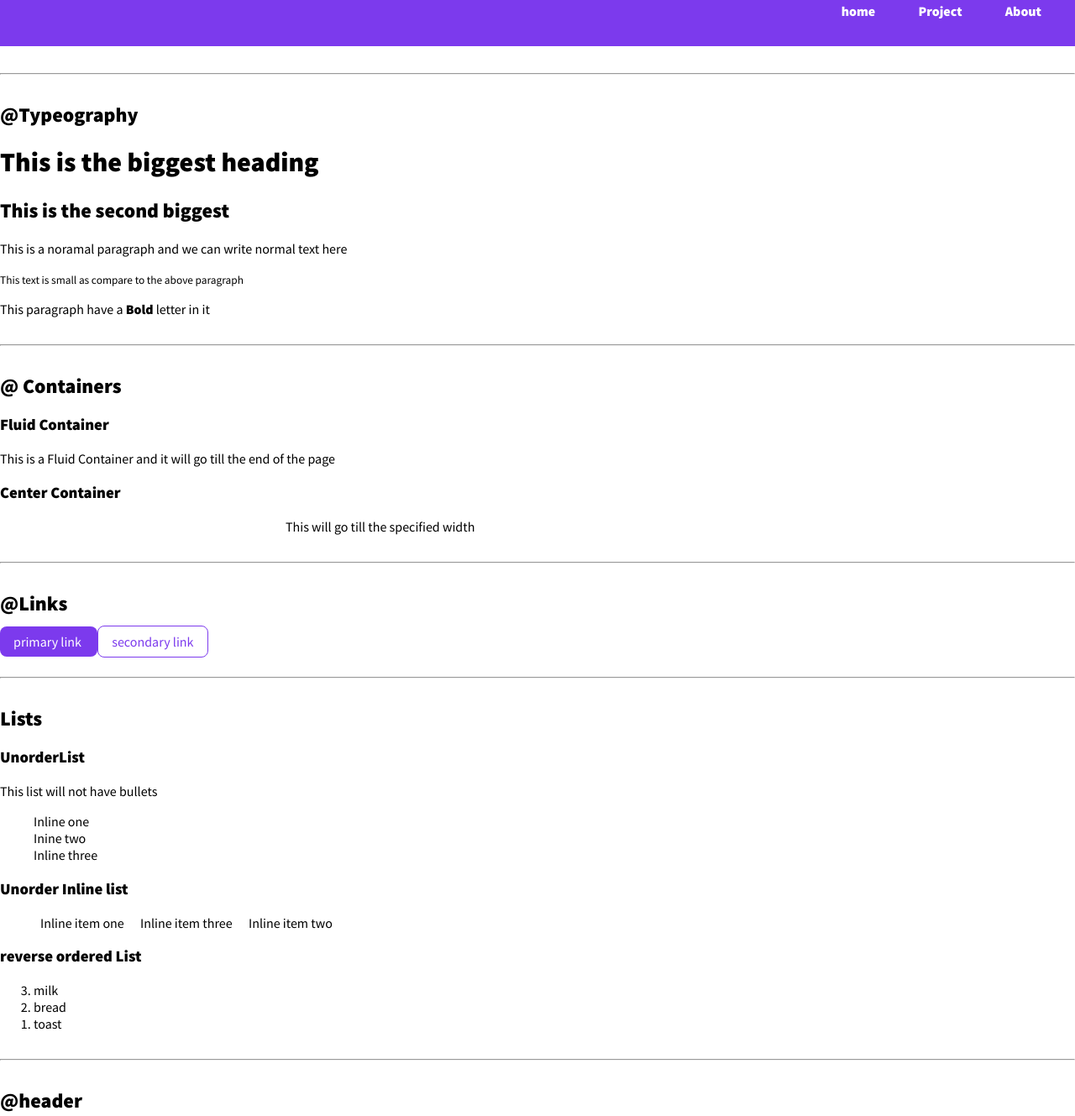
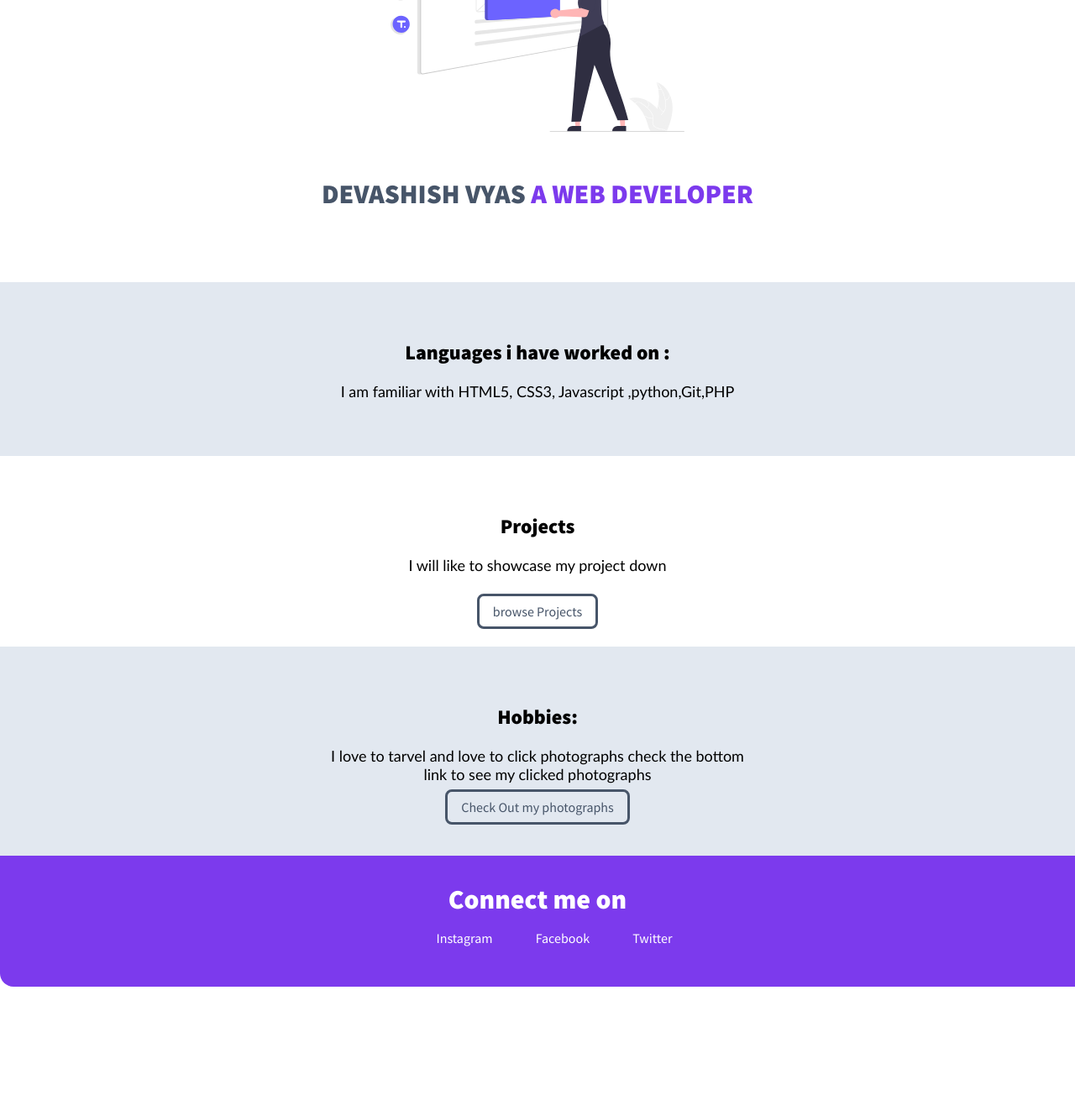
Before and after one commit to Devashishvyas9/neog_camp_lesson03, a plain HTML site: page index.html in a window 1280 px wide. Shown: the part 269-1598 px from the top of the page at 84% size. After the commit the page ends 1444 px from the top, so only its background shows below. Drawn offline with Linux system fonts and the light colour scheme.

Commit message:
new index.html

```diff
--- a/index.html
+++ b/index.html
@@ -5,142 +5,89 @@
     <meta charset="UTF-8">
     <meta http-equiv="X-UA-Compatible" content="IE=edge">
     <meta name="viewport" content="width=device-width, initial-scale=1.0">
-    <title> Component Library</title>
-
+    <title>Document</title>
     <link href="style.css" rel="stylesheet" />
-
 
 </head>
 
 <body>
-    <h1>Devashish's Component Library</h1>
+
+    <nav class="navigation container">
+
+        <div class="nav-brand"> I AM A DEVLOVER</div>
+        <ul class="list-non-bullet nav-pills">
+            <li class="list-item-inline">
+                <a class="link link-active" href="/">HOME</a>
+            </li>
+            <li class="list-item-inline">
+                <a class="link link-active" href="/">PROJECT</a>
+            </li>
+            <li class="list-item-inline">
+                <a class="link link-active" href="/">BLOG</a>
+            </li>
+        </ul>
+    </nav>
+    <header class="hero">
+        <img class="hero-img" src="images/image.svg" />
+
+        <h1 class="hero-heading">DEVASHISH VYAS <span class="heading-inverted">A WEB DEVELOPER</span></h1>
+    </header>
+
+    <section class="section ow">
+        <div class="container-center">
+
+            <h1><b>Languages i  have worked on : </b> </h1>
+            <p> I am familiar with HTML5, CSS3, Javascript ,python,Git,PHP </p>
+        </div>
+    </section>
+
+
+    <section class="section">
+        <div class="container-center">
+
+            <h1>Projects </h1>
+            <p>I will like to showcase my project down </p>
+        </div>
+        <a class="link link-secondary" href="/lib/components.html">browse Projects</a>
+    </section>
+
+
+
+
+
+    <section class="section ow">
+        <div class="container-center">
+
+            <h1><b>Hobbies: </b> </h1>
+            <p> I love to tarvel and love to click photographs check the bottom link to see my clicked photographs </p>
+            <a class="link link-secondary" href="/images/image.svg">Check Out my photographs</a>
+        </div>
+    </section>
 
 
 
 
 
 
-    <p>I am attending neog camp and i want to make a Library which would make all my project look good </p>
-    <hr>
 
-    <h2>@NAV</h2>
-    <nav class="navigation container">
-
-        <div class="nav-brand"> Brand Name</div>
-        <ul class="list-non-bullet nav-pills">
-            <li class="list-item-inline">
-                <a class="link link-active" href="/">home</a>
-            </li>
-            <li class="list-item-inline">
-                <a class="link link-active" href="/">Project</a>
-            </li>
-            <li class="list-item-inline">
-                <a class="link link-active" href="/">About</a>
-            </li>
-        </ul>
-    </nav>
-    <hr>
-
-
-    <h2> @Typeography</h2>
-    <h1>This is the biggest heading</h1>
-
-    <h2>This is the second biggest</h2>
-
-    <p> This is a noramal paragraph and we can write normal text here</p>
-
-    <small>This text is small as compare to the above paragraph</small>
-
-    <p>This paragraph have a <b>Bold</b> letter in it</p>
-    <hr>
-
-
-    <h2>@ Containers</h2>
-
-    <h3>Fluid Container</h3>
-    <div class="container-fluid">This is a Fluid Container and it will go till the end of the page</div>
-
-    <h3> Center Container</h3>
-    <div class="container container-center">This will go till the specified width </div>
-    <hr>
-
-
-    <h2>@Links</h2>
-    <a class="link link-primary" href="/">primary link </a>
-    <a class="link link-secondary" href="/">secondary link</a>
-    <hr>
-
-    <h2>Lists</h2>
-    <h3>UnorderList</h3>
-    <p>This list will not have bullets </p>
-    <ul class="list-non-bullet">
-        <li>Inline one</li>
-        <li>Inine two </li>
-        <li>Inline three</li>
-    </ul>
-    <h3>Unorder Inline list</h3>
-    <ul class="list-non-bullet">
-        <li class="list-item-inline">Inline item one</li>
-        <li class="list-item-inline">Inline item three</li>
-        <li class="list-item-inline">Inline item two </li>
-    </ul>
-
-    <h3> reverse ordered List</h3>
-    <ol reversed>
-        <li>milk</li>
-        <li>bread</li>
-        <li>toast</li>
-    </ol>
-    <hr>
-
-    <h2>@header</h2>
-
-    <header class="hero">
-        <img class="hero-img" src="images/image.svg" />
-        <h1 class="hero-heading">Heading inside <span class="heading-inverted">hero</span></h1>
-    </header>
-    <hr>
-
-    <h2>@Sections</h2>
-    <section class="section">
-        <div class="container-center">
-
-            <h1>White Section </h1>
-            <p>This will have white section </p>
-        </div>
-    </section>
-
-
-    <section class="section ow">
-        <div class="container-center">
-
-            <h1>off White Section </h1>
-            <p>This will have off white section </p>
-        </div>
-
-    </section>
-
-    <hr>
-
-    <h2>@Footer</h2>
     <footer class="footer">
-        <div class="footer-header">Some small headding inside footer</div>
+        <div class="footer-header">Connect me on </div>
         <ul class="socia-links list-non-bullet">
             <li class="list-item-inline">
                 <a class="link" href="/">
-                    social one
+                    Instagram
                 </a> </li>
 
 
             <li class="list-item-inline">
                 <a class="link" href="/">
-                        social two
+                        Facebook
                     </a> </li>
 
 
             <li class="list-item-inline">
                 <a class="link" href="/">
-                            social three
+                            Twitter
                         </a> </li>
         </ul>
     </footer>
@@ -155,7 +102,26 @@
 
 
 
-    <!-- <div style="height: 30vh;"></div> -->
+
+
+
+
+
+
+
+
+
+
+
+
+
+
+
+
+
+
+
+
 
 
 </body>
--- a/style.css
+++ b/style.css
@@ -14,6 +14,12 @@ hr {
     margin: 2rem 0rem;
 }
 
+p {
+    font-size: large;
+    font-family: 'Gill Sans', 'Gill Sans MT', Calibri, 'Trebuchet MS', sans-serif;
+    align-self: center;
+}
+
 
 /* container */
 
@@ -24,8 +30,9 @@ hr {
 }
 
 .container-center {
-    max-width: 600px;
+    max-width: 500px;
     margin: auto;
+    padding: 1rem;
 }
 
 
@@ -43,9 +50,9 @@ hr {
 }
 
 .link-secondary {
-    color: var(--primary-color);
+    color: var(--dark-gray);
     border-radius: 0.5rem;
-    border: 1px solid var(--primary-color);
+    border: 0.2rem solid var(--dark-gray);
 }
 
 
@@ -75,6 +82,7 @@ hr {
 }
 
 .navigation .nav-brand {
+    font-size: xx-large;
     font-weight: bold;
 }
 
@@ -104,7 +112,7 @@ hr {
 }
 
 .hero .hero-heading {
-    padding: 1rem;
+    padding: 2rem;
     text-align: center;
     color: var(--dark-gray);
 }
@@ -118,6 +126,7 @@ hr {
 
 .section {
     padding: 2rem;
+    text-align: center;
 }
 
 .section h1 {
@@ -136,6 +145,11 @@ hr {
     border-bottom-left-radius: 1rem;
 }
 
+.footer .footer-header {
+    font-weight: bold;
+    font-size: xx-large;
+}
+
 .footer .link {
     color: white;
 }
```
Also changed, not shown: lib/components.html (added, +153 -0 lines).
